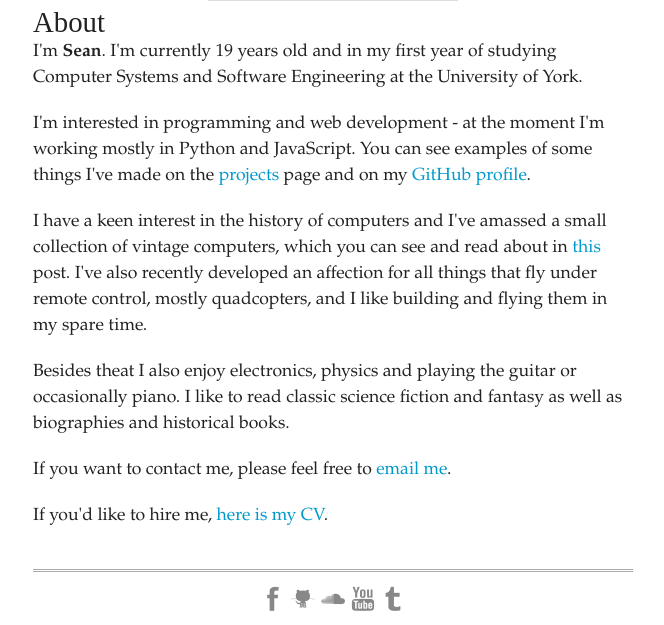
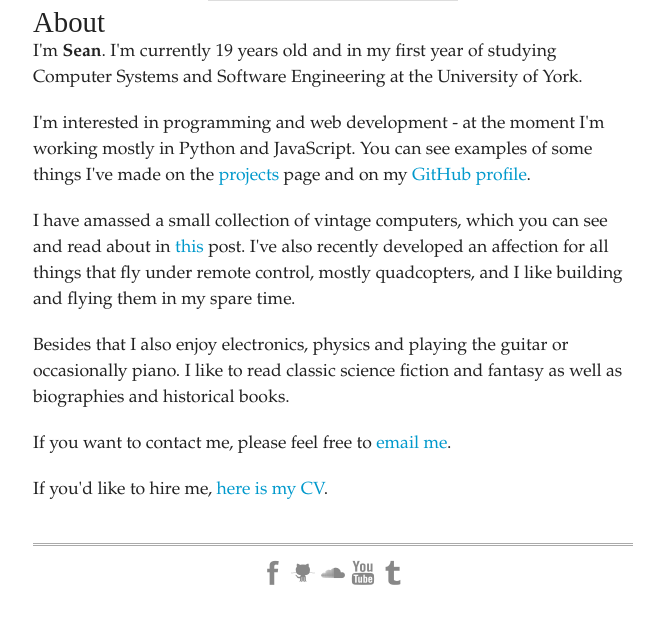
Before and after one commit to sean-duffy/blog-old, a Django app: page /about/ in a window 1280 px wide. Shown: the part 387-1012 px from the top of the page, without its empty margins (307-971 px from the left). After the commit the page ends 972 px from the top, so only its background shows below. Run offline with Django 3.2, Linux system fonts and the light colour scheme; some web fonts are replaced; grey boxes are pictures that could not be loaded.

Commit message:
Formatting and fix typo on about.html

```diff
--- a/blog/templates/main/about.html
+++ b/blog/templates/main/about.html
@@ -17,16 +17,23 @@
 				</div>
 				<h2 id='noLink'>About</h2>
 				<p>
-					I'm <strong>Sean</strong>. I'm currently 19 years old and in my first year of studying Computer Systems and Software Engineering at the University of York.
+                    I'm <strong>Sean</strong>. I'm currently 19 years old and in my first year of studying Computer Systems
+                    and Software Engineering at the University of York.
 				</p>
 				<p>
-					I'm interested in programming and web development - at the moment I'm working mostly in Python and JavaScript. You can see examples of some things I've made on the <a href='/projects/'>projects</a> page and on my <a href='http://www.github.com/sean-duffy' target='_blank'>GitHub profile</a>.
+                    I'm interested in programming and web development - at the moment I'm working mostly in Python and JavaScript.
+                    You can see examples of some things I've made on the <a href='/projects/'>projects</a> page and on my
+                    <a href='http://www.github.com/sean-duffy' target='_blank'>GitHub profile</a>.
 				</p>
 				<p>
-					I have a keen interest in the history of computers and I've amassed a small collection of vintage computers, which you can see and read about in <a href='http://www.seanduffy.co.uk/blog/2013/7/Vintage-Computer-Collection/'>this</a> post. I've also recently developed an affection for all things that fly under remote control, mostly quadcopters, and I like building and flying them in my spare time.
+                    I have  amassed a small collection of vintage computers,
+                    which you can see and read about in <a href='http://www.seanduffy.co.uk/blog/2013/7/Vintage-Computer-Collection/'>this</a>
+                    post. I've also recently developed an affection for all things that fly under remote control, mostly quadcopters,
+                    and I like building and flying them in my spare time.
 				</p>
 				<p>
-					Besides theat I also enjoy electronics, physics and playing the guitar or occasionally piano. I like to read classic science fiction and fantasy as well as biographies and historical books.
+                    Besides that I also enjoy electronics, physics and playing the guitar or occasionally piano.
+                    I like to read classic science fiction and fantasy as well as biographies and historical books.
 				</p>
 				<p>
 					If you want to contact me, please feel free to <a href='mailto:seanduffy@live.com'>email me</a>.
```
